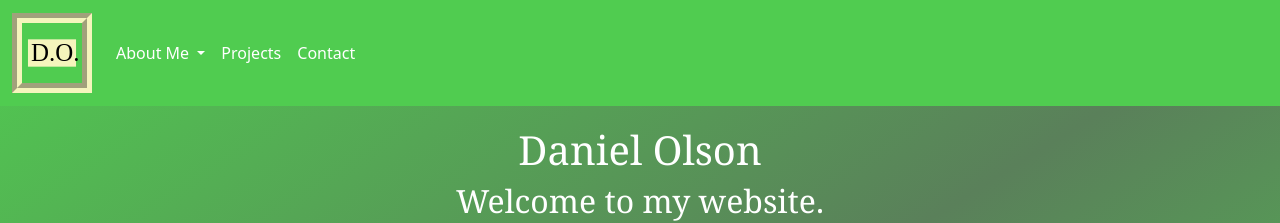
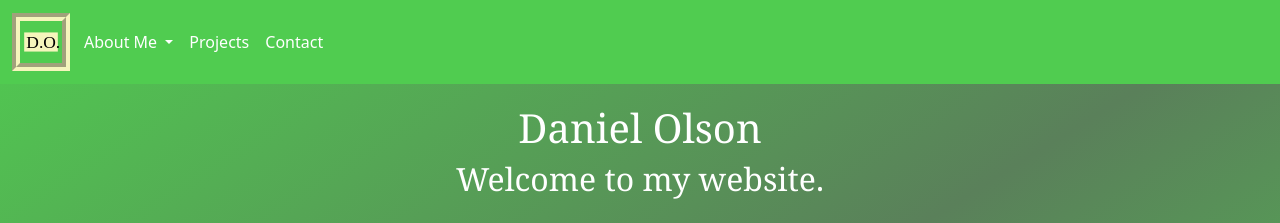
Before and after one commit to olson-dj/website, a plain HTML site: page index.html in a window 1280 px wide. Shown: the top 223 px of the page. Drawn offline with Linux system fonts and the light colour scheme.

Commit message:
Shrunk page icon. Set background gradient to 'fixed'.

```diff
--- a/css/allpages.css
+++ b/css/allpages.css
@@ -1,11 +1,11 @@
 html, body {
-	height: 100%;
 }
 
 body {
 	background-image: linear-gradient(to bottom right, #50CC50, #5a805a, #50CC50);
-	background-size: cover;
-	background-position: center center;
+	background-attachment: fixed;
+	background-position: center;
+	background-repeat: no-repeat;
 }
 .footer {
     position: fixed;
@@ -27,8 +27,8 @@ body {
 }
 
 .logo {
-    width: 80px;
-	border: 10px groove;
+    width: 120%;
+	border: 8px groove;
 	border-color: #f5f5bc;
 }
 
--- a/css/resume.css
+++ b/css/resume.css
@@ -3,4 +3,4 @@ ul {
 }
 ul li{
 	margin-left: 1%;
-{
+}
```
